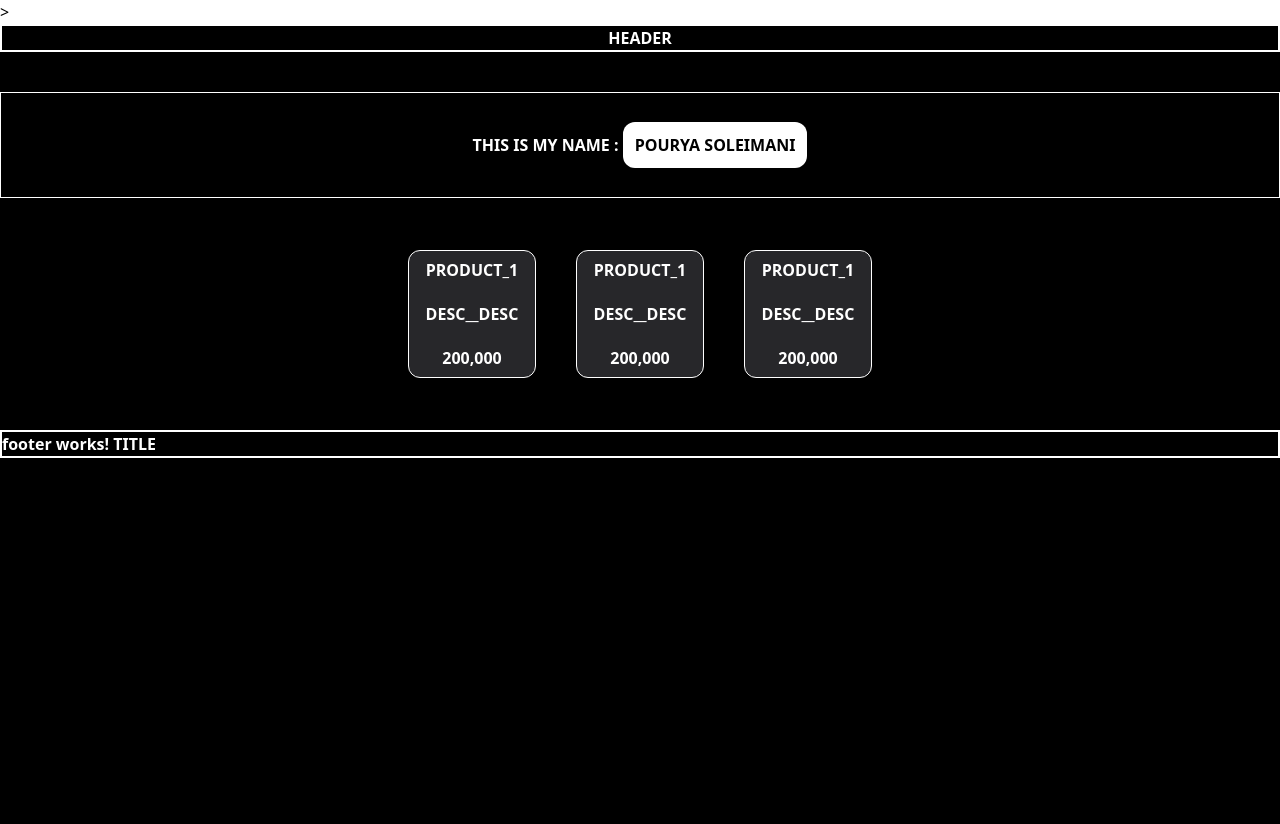
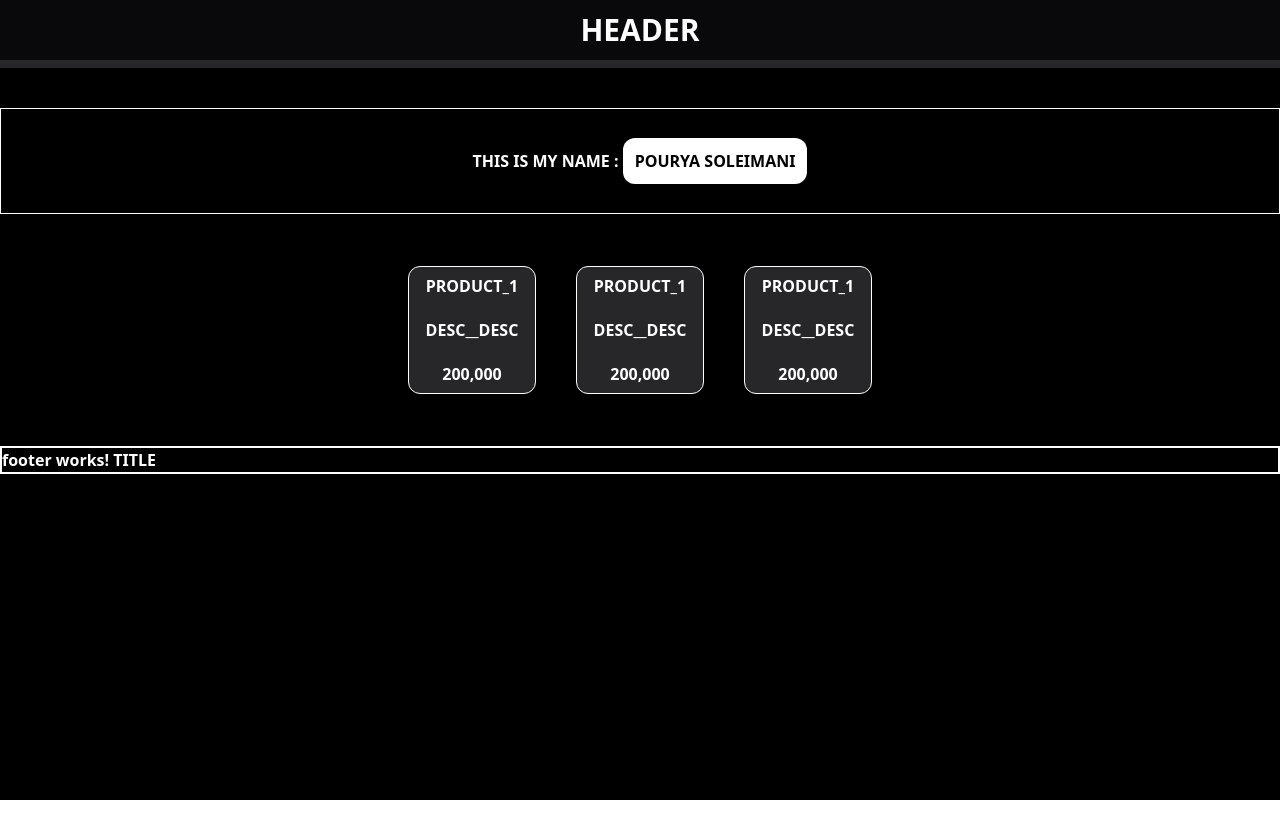
Before and after one commit to PouryaSoleimani/ANGULAR__TRAINING, an Angular app: page / in a window 1280 px wide. After the commit the page ends 800 px from the top, so only its background shows below. Built offline with nearby package versions, Linux system fonts and the light colour scheme.

Commit message:
COMPONENTS

```diff
--- a/src/app/Box/box.ts
+++ b/src/app/Box/box.ts
@@ -1,7 +1,7 @@
 import { Component } from '@angular/core';
 
 @Component({
-  selector: 'app-box',
+  selector: 'AppBox',
   imports: [],
   templateUrl: './box.html',
   styleUrl: './box.css',
--- a/src/app/Header/Header.html
+++ b/src/app/Header/Header.html
@@ -1,3 +1,3 @@
-<div class='w-screen border-2 border-white flex items-center justify-center text-white'>
+<div class='w-screen border-b-8 border-zinc-800 font-black text-3xl bg-zinc-950 py-3 flex items-center justify-center text-white'>
 {{title}}
 </div>
--- a/src/app/Header/Header.ts
+++ b/src/app/Header/Header.ts
@@ -1,7 +1,7 @@
 import { Component } from '@angular/core';
 
 @Component({
-  selector: 'app-header',
+  selector: 'HeaderComponent',
   imports: [],
   templateUrl: './Header.html',
   styleUrl: './Header.css',
--- a/src/app/app.html
+++ b/src/app/app.html
@@ -1,15 +1,15 @@
-<!--^ APP HTML --------------------------------------------------------------------------->>
+<!--^ APP HTML --------------------------------------------------------------------------->
 <main class="w-screen h-screen items-center justify-between bg-black text-white font-bold">
-  <app-header></app-header>
+  <HeaderComponent />
   <div class="border my-10 p-10 flex items-center justify-center">
     <h2> THIS IS MY NAME :
       <span class="bg-white  text-black p-3 rounded-xl">{{name}}</span>
     </h2>
   </div>
   <div class="flex items-center justify-center gap-10 pb-10">
-    <app-box></app-box>
-    <app-box></app-box>
-    <app-box></app-box>
+    <AppBox />
+    <AppBox />
+    <AppBox />
   </div>
   <app-footer></app-footer>
 </main>
```
